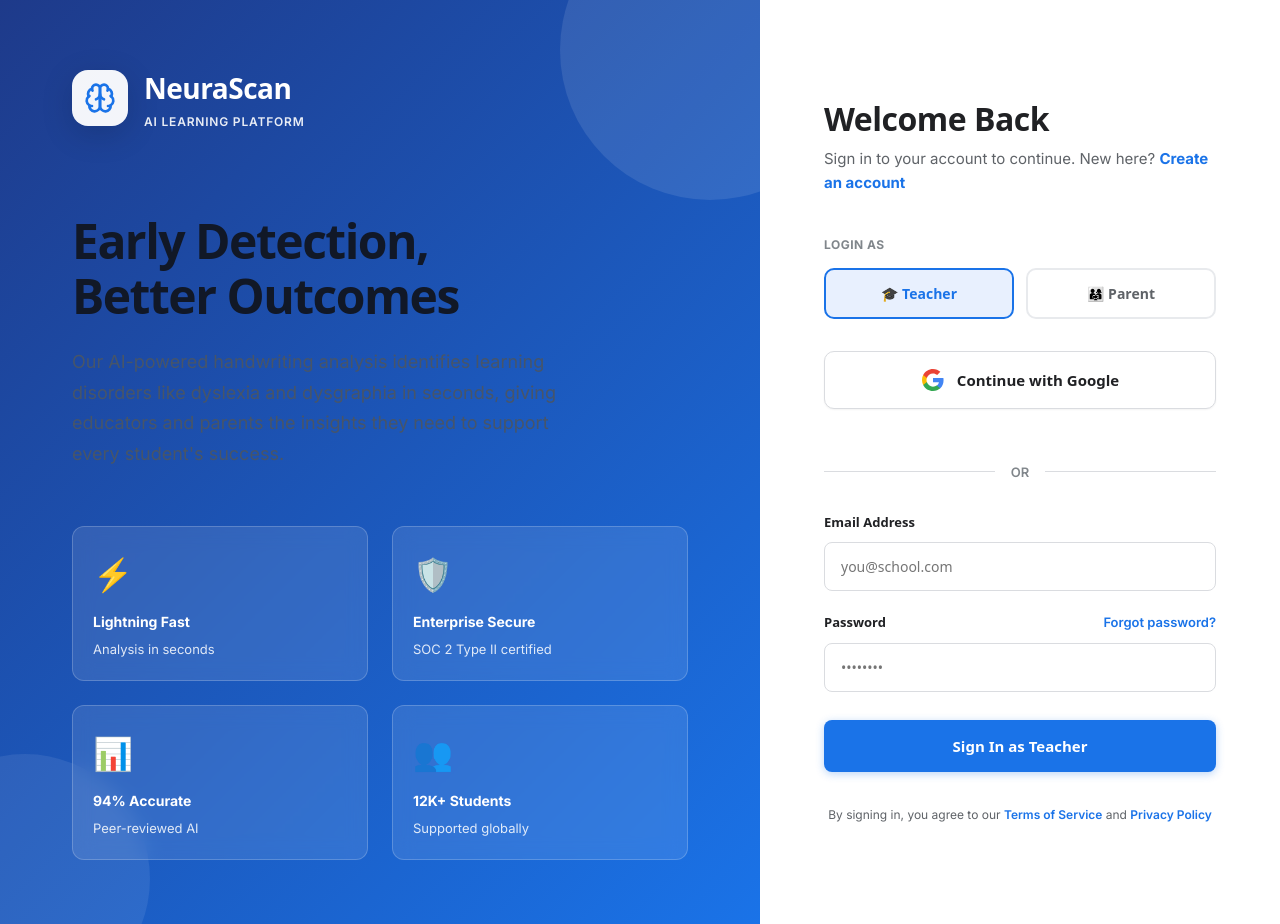
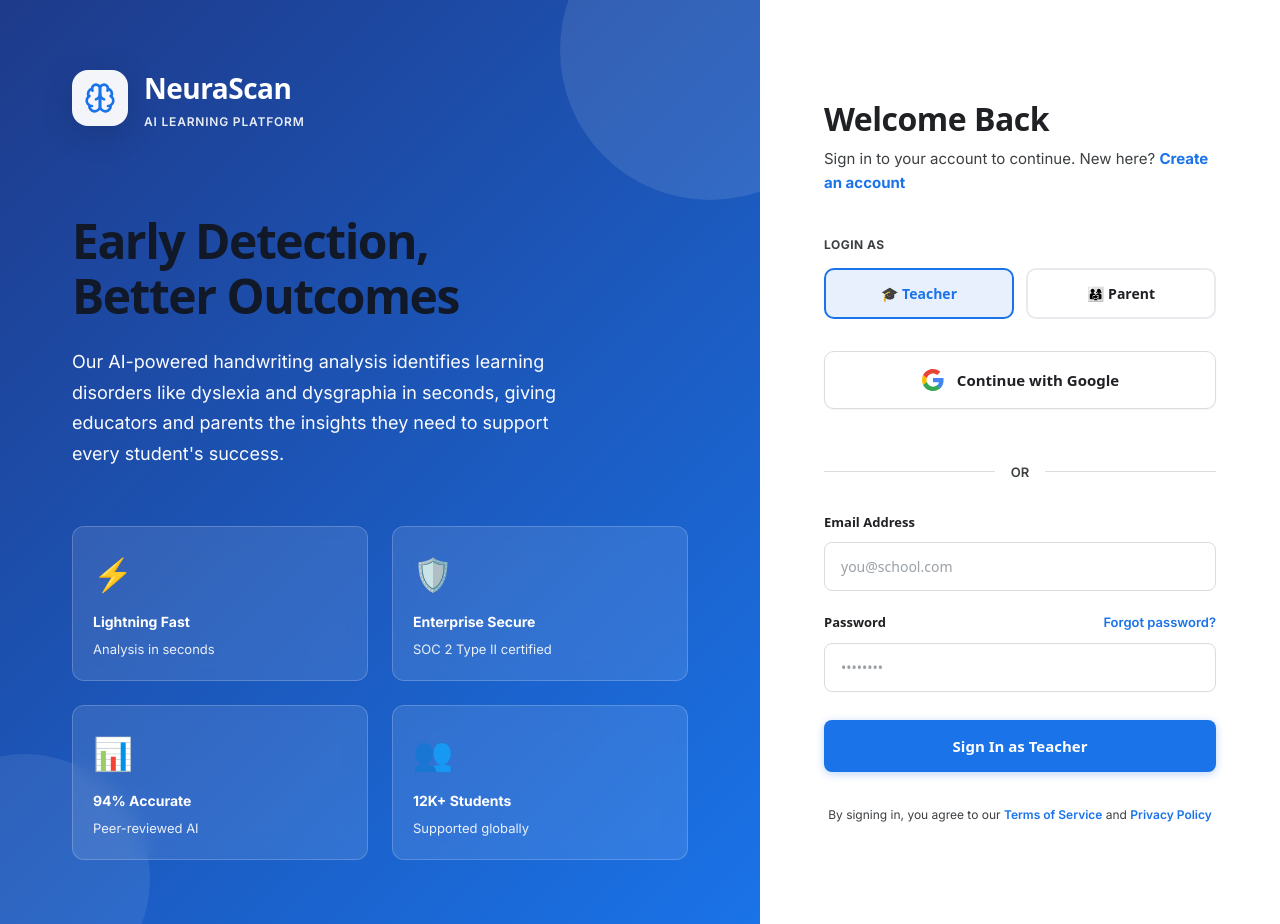
Before and after one commit to Niwas-Kumar/neurascan-frontend, a React (Vite) app: page /login in a window 1280 px wide. Built offline with nearby package versions, Linux system fonts and the light colour scheme; a web font is replaced by a local one.

Commit message:
text color changes

```diff
--- a/src/pages/auth/LoginPage.jsx
+++ b/src/pages/auth/LoginPage.jsx
@@ -9,6 +9,20 @@ import PremiumAuthLayout from '../../components/auth/PremiumAuthLayout'
 import toast from 'react-hot-toast'
 
 import { auth, googleProvider, GoogleAuthProvider, signInWithPopup } from '../../firebase'
+
+// Add placeholder color styling
+const placeholderStyle = `
+  input::placeholder {
+    color: #9aa0a6 !important;
+    opacity: 1 !important;
+  }
+  input::-ms-input-placeholder {
+    color: #9aa0a6 !important;
+  }
+  input::-webkit-input-placeholder {
+    color: #9aa0a6 !important;
+  }
+`
 
 const TABS = [
   { id: 'teacher', label: '🎓 Teacher', icon: GraduationCap },
@@ -85,6 +99,8 @@ export default function LoginPage() {
   }
 
   return (
+    <>
+      <style>{placeholderStyle}</style>
       <div style={{
         minHeight: '100vh',
         display: 'flex',
@@ -165,10 +181,11 @@ export default function LoginPage() {
             </div>
             <div style={{
               fontSize: 12,
-              opacity: 0.9,
+              opacity: 0.95,
               letterSpacing: '0.8px',
               textTransform: 'uppercase',
               fontWeight: 600,
+              color: 'rgba(255, 255, 255, 0.95)',
             }}>
               AI Learning Platform
             </div>
@@ -203,9 +220,10 @@ export default function LoginPage() {
             fontSize: 18,
             lineHeight: 1.7,
             marginBottom: 56,
-            opacity: 0.95,
+            opacity: 1,
             maxWidth: 520,
             fontWeight: 400,
+            color: 'rgba(255, 255, 255, 0.98)',
           }}
         >
           Our AI-powered handwriting analysis identifies learning disorders like dyslexia and dysgraphia in seconds, giving educators and parents the insights they need to support every student's success.
@@ -256,7 +274,8 @@ export default function LoginPage() {
               </div>
               <div style={{
                 fontSize: 13,
-                opacity: 0.85,
+                opacity: 0.95,
+                color: 'rgba(255, 255, 255, 0.95)',
               }}>
                 {feature.desc}
               </div>
@@ -328,7 +347,7 @@ export default function LoginPage() {
           </h2>
           <p style={{
             fontSize: 15,
-            color: '#5f6368',
+            color: '#3c4043',
             lineHeight: 1.6,
           }}>
             Sign in to your account to continue. New here?{' '}
@@ -385,7 +404,7 @@ export default function LoginPage() {
             display: 'block',
             fontSize: 12,
             fontWeight: 700,
-            color: '#80868b',
+            color: '#3c4043',
             marginBottom: 12,
             textTransform: 'uppercase',
             letterSpacing: '0.5px',
@@ -407,7 +426,7 @@ export default function LoginPage() {
                   border: tab === t.id ? '2px solid #1a73e8' : '2px solid #e8eaed',
                   background: tab === t.id ? '#e8f0fe' : 'transparent',
                   borderRadius: 10,
-                  color: tab === t.id ? '#1a73e8' : '#5f6368',
+                  color: tab === t.id ? '#1a73e8' : '#202124',
                   fontWeight: 700,
                   fontSize: 14,
                   cursor: 'pointer',
@@ -488,7 +507,7 @@ export default function LoginPage() {
           }} />
           <span style={{
             fontSize: 13,
-            color: '#80868b',
+            color: '#3c4043',
             fontWeight: 600,
           }}>
             OR
@@ -688,7 +707,7 @@ export default function LoginPage() {
             marginTop: 32,
             textAlign: 'center',
             fontSize: 12,
-            color: '#5f6368',
+            color: '#3c4043',
             lineHeight: 1.8,
           }}
         >
@@ -711,5 +730,6 @@ export default function LoginPage() {
         </motion.div>
       </motion.div>
     </div>
+    </>
   )
 }
```
Lines whose indentation alone changed are shown as unchanged.
